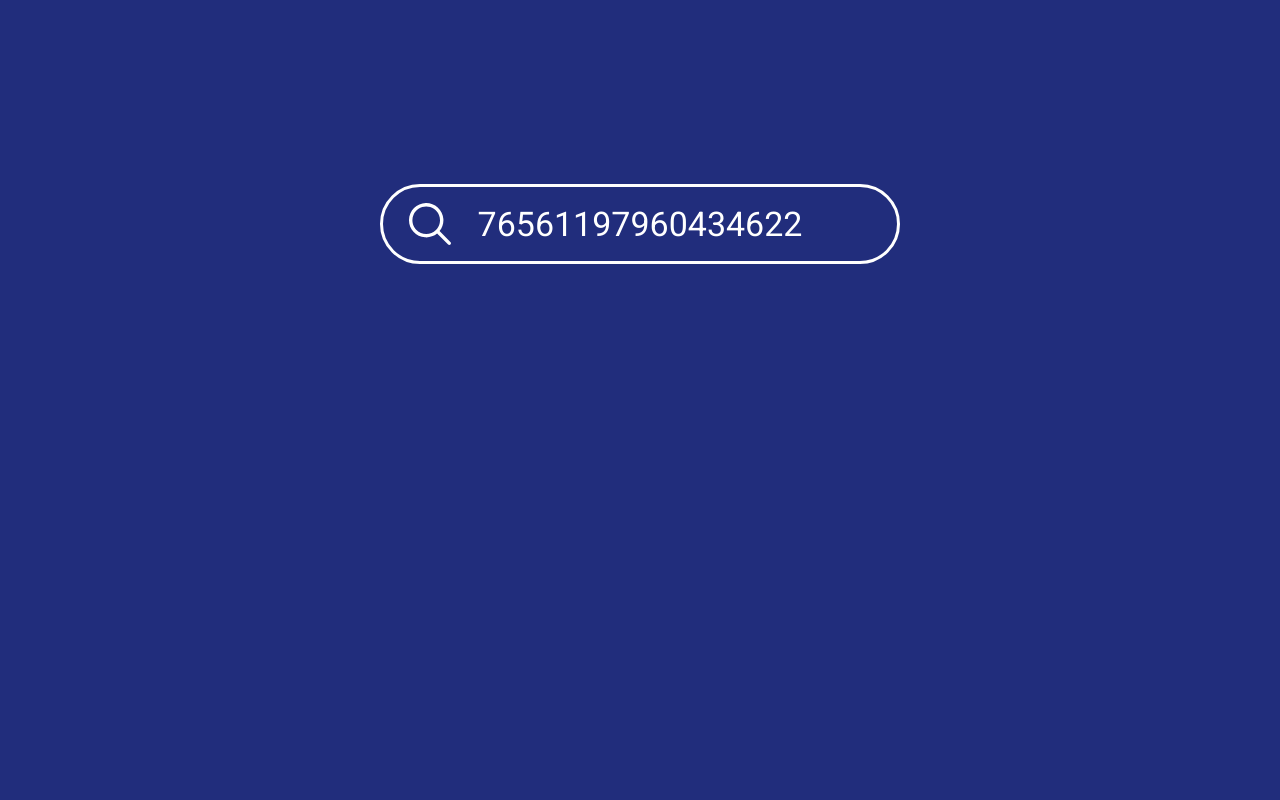
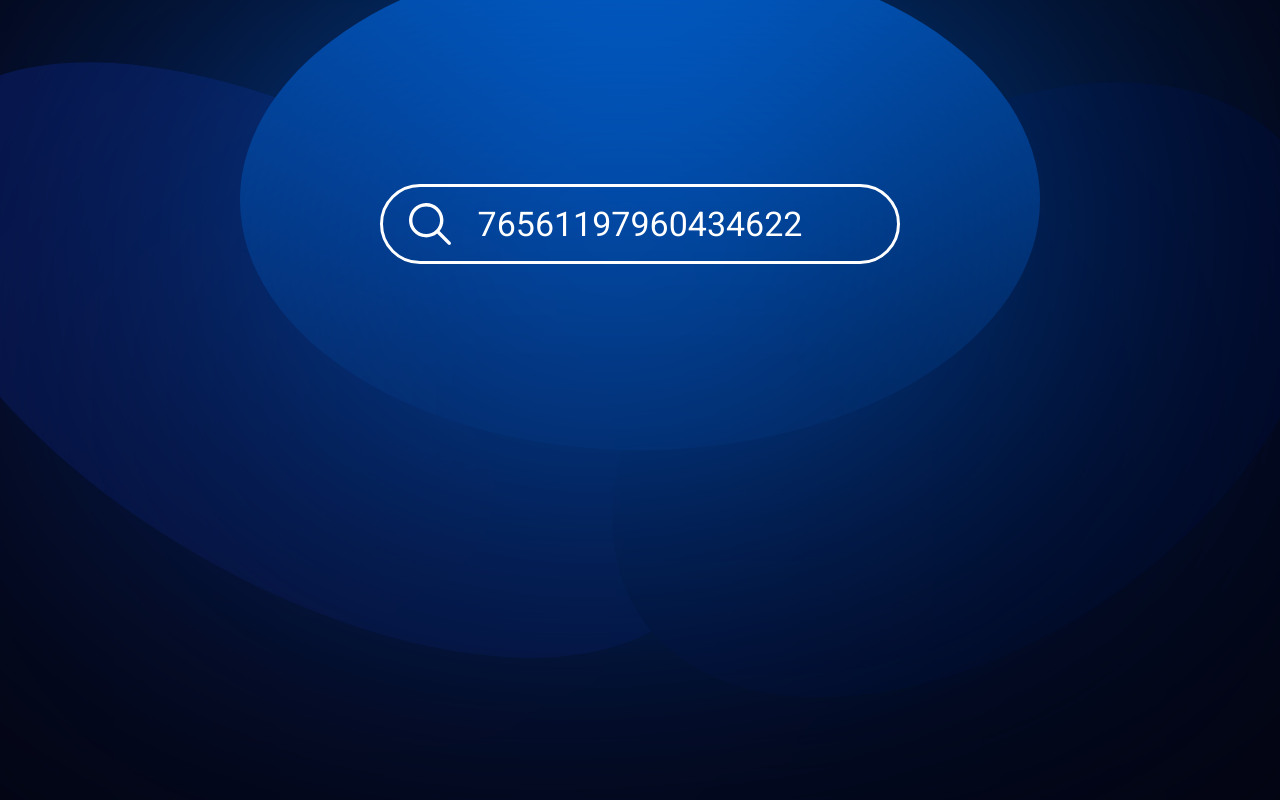
Before and after one commit to sambuckleydev/steamapp, a Next.js app: page / in a window 1280 px wide. Built offline with nearby package versions, Linux system fonts and the light colour scheme.

Commit message:
background aurora

```diff
--- a/src/app/globals.scss
+++ b/src/app/globals.scss
@@ -12,7 +12,7 @@ body {
 
 body {
   color: #fff;
-  background: #212d7c;
+  background: #030512;
 }
 
 a {
--- a/src/app/page.tsx
+++ b/src/app/page.tsx
@@ -8,6 +8,7 @@ import styles from "./page.module.scss";
 import React from "react";
 import Search from "@/components/Search/Search";
 import { LoadingProvider } from "@/context/loadingContext";
+import Aurora from "@/components/Aurora/Aurora";
 
 export default function Home() {
   return (
@@ -15,6 +16,7 @@ export default function Home() {
       <main className={styles.main}>
         <Search />
       </main>
+      <Aurora />
     </LoadingProvider>
   );
 }
--- /dev/null
+++ b/src/components/Aurora/Aurora.module.scss
@@ -0,0 +1,51 @@
+.auroraContainer {
+  position: fixed;
+  z-index: -1;
+  left: 0;
+  top: 0;
+  width: 100vw;
+  height: 100vh;
+}
+
+.auroraShape1 {
+  position: absolute;
+  z-index: 1;
+  border-radius: 50%;
+  width: 800px;
+  height: 500px;
+  left: 50%;
+  top: 200px;
+  background: #015bc5;
+  transform: translate(-50%, -50%);
+}
+
+.auroraShape2 {
+  position: absolute;
+  border-radius: 50%;
+  width: 900px;
+  height: 450px;
+  left: 50%;
+  top: 360px;
+  background: #081349;
+  transform: translate(calc(-50% - 330px), -50%) rotate(30deg);
+}
+
+.auroraShape3 {
+  position: absolute;
+  border-radius: 50%;
+  width: 800px;
+  height: 500px;
+  left: 50%;
+  top: 390px;
+  background: #010725;
+  transform: translate(calc(-50% + 330px), -50%) rotate(-35deg);
+}
+
+.auroraBlur {
+  content: "";
+  position: absolute;
+  z-index: 10;
+  width: 100%;
+  height: 100%;
+  backdrop-filter: blur(180px);
+}
--- /dev/null
+++ b/src/components/Aurora/Aurora.tsx
@@ -0,0 +1,17 @@
+"use client";
+
+import styles from "./Aurora.module.scss";
+import React from "react";
+
+const Aurora: React.FC = ({}) => {
+  return (
+    <div className={styles.auroraContainer}>
+      <div className={styles.auroraShape1}></div>
+      <div className={styles.auroraShape2}></div>
+      <div className={styles.auroraShape3}></div>
+      <div className={styles.auroraBlur}></div>
+    </div>
+  );
+};
+
+export default Aurora;
```
